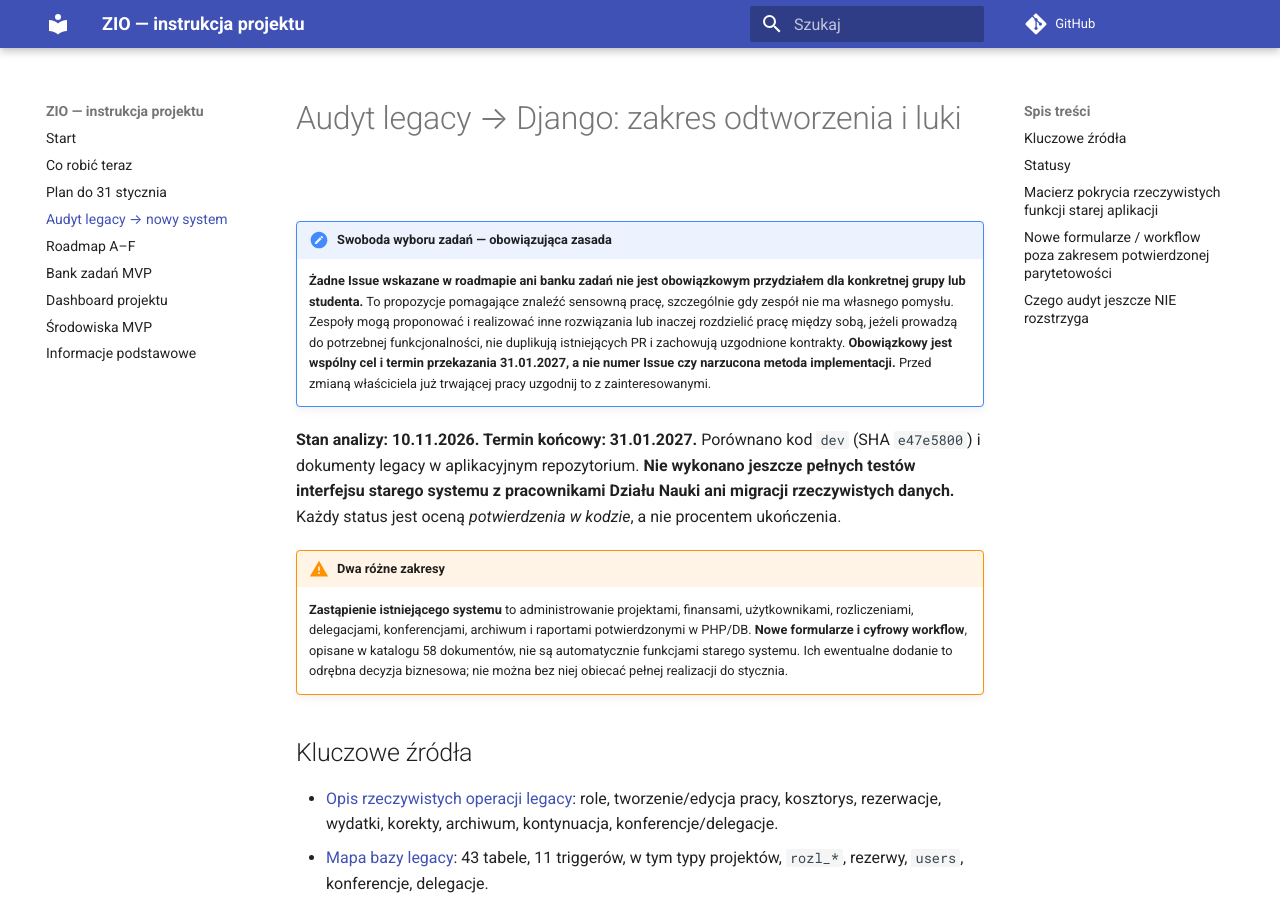
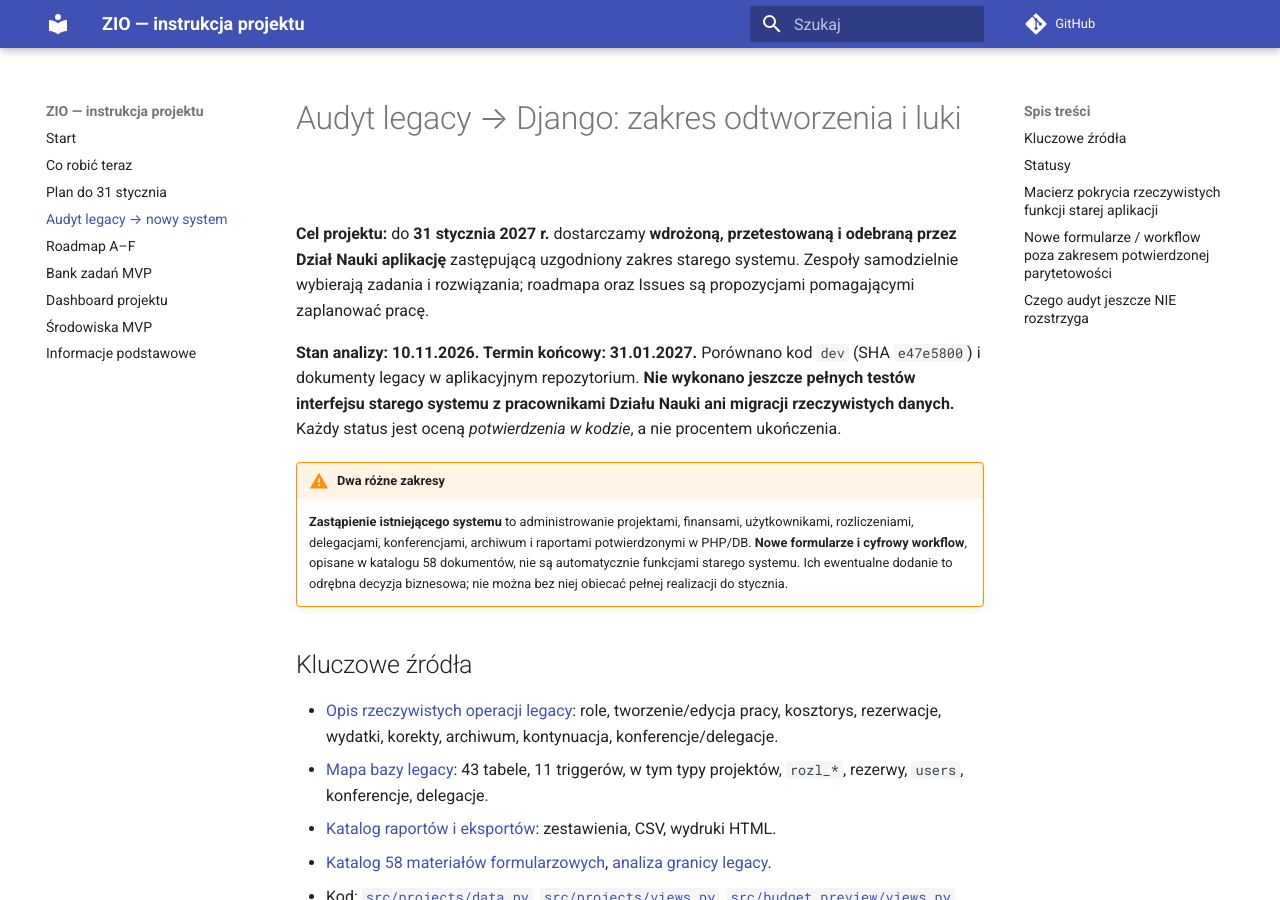
Before and after one commit to zio-wi-pb-mc/pb-science-office-manual, an MkDocs documentation site: the page built from manual/22-audyt-legacy-parity.md, in a window 1280 px wide and 900 px high. Built offline with MkDocs 1.6.1 and Material for MkDocs 9.7.7, drawn with Linux system fonts in a browser that asks for light colours; comment, search, counter and statistics services are not loaded.

Commit message:
docs: replace repetitive warnings with one clear project goal

```diff
--- a/manual/22-audyt-legacy-parity.md
+++ b/manual/22-audyt-legacy-parity.md
@@ -1,7 +1,6 @@
 # Audyt legacy → Django: zakres odtworzenia i luki
 
-!!! important "Swoboda wyboru zadań — obowiązująca zasada"
-    **Żadne Issue wskazane w roadmapie ani banku zadań nie jest obowiązkowym przydziałem dla konkretnej grupy lub studenta.** To propozycje pomagające znaleźć sensowną pracę, szczególnie gdy zespół nie ma własnego pomysłu. Zespoły mogą proponować i realizować inne rozwiązania lub inaczej rozdzielić pracę między sobą, jeżeli prowadzą do potrzebnej funkcjonalności, nie duplikują istniejących PR i zachowują uzgodnione kontrakty. **Obowiązkowy jest wspólny cel i termin przekazania 31.01.2027, a nie numer Issue czy narzucona metoda implementacji.** Przed zmianą właściciela już trwającej pracy uzgodnij to z zainteresowanymi.
+**Cel projektu:** do **31 stycznia 2027 r.** dostarczamy **wdrożoną, przetestowaną i odebraną przez Dział Nauki aplikację** zastępującą uzgodniony zakres starego systemu. Zespoły samodzielnie wybierają zadania i rozwiązania; roadmapa oraz Issues są propozycjami pomagającymi zaplanować pracę.
 
 
 **Stan analizy: 10.11.2026. Termin końcowy: 31.01.2027.** Porównano kod `dev` (SHA `e47e5800`) i dokumenty legacy w aplikacyjnym repozytorium. **Nie wykonano jeszcze pełnych testów interfejsu starego systemu z pracownikami Działu Nauki ani migracji rzeczywistych danych.** Każdy status jest oceną *potwierdzenia w kodzie*, a nie procentem ukończenia.
```
